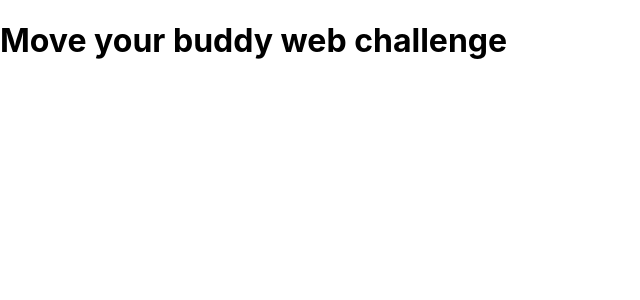
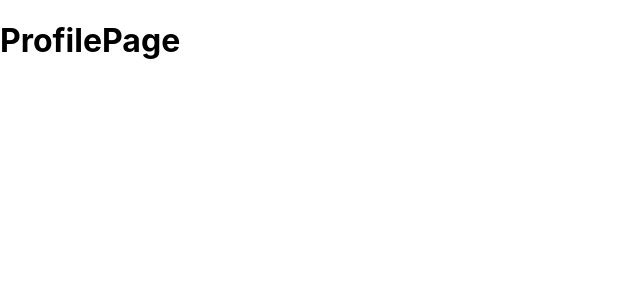
Before and after one commit to CodeSyl/MYB-WEB-CHALLENGE, a React (Create React App) app: page / in a window 1280 px wide. Shown: the top 300 px of the page, without its empty margins (0-640 px from the left). Built offline with nearby package versions, Linux system fonts and the light colour scheme.

Commit message:
Add Node sasss Dependency + create folder structure

```diff
--- a/package.json
+++ b/package.json
@@ -3,6 +3,7 @@
   "version": "0.1.0",
   "private": true,
   "dependencies": {
+    "node-sass": "^4.10.0",
     "react": "^16.6.3",
     "react-dom": "^16.6.3",
     "react-scripts": "2.1.1"
--- a/src/App.js
+++ b/src/components/App/App.js
@@ -1,11 +1,12 @@
 import React, { Component } from 'react';
-import './App.css';
+import { ProfilePage } from '../../pages';
+import './App.scss';
 
 class App extends Component {
   render() {
     return (
       <div className="App">
-        <h1>Move your buddy web challenge</h1>
+        <ProfilePage></ProfilePage>
       </div>
     );
   }
--- /dev/null
+++ b/src/components/index.js
@@ -0,0 +1,3 @@
+import App from './App/App';
+
+export { App };
--- a/src/index.js
+++ b/src/index.js
@@ -1,7 +1,7 @@
 import React from 'react';
 import ReactDOM from 'react-dom';
-import './index.css';
-import App from './App';
+import './index.scss';
+import { App } from './components';
 import * as serviceWorker from './serviceWorker';
 
 ReactDOM.render(<App />, document.getElementById('root'));
--- /dev/null
+++ b/src/pages/ProfilePage/ProfilePage.js
@@ -0,0 +1,11 @@
+import React from 'react';
+
+const ProfilePage = () => {
+  return (
+    <div>
+      <h1>ProfilePage</h1>
+    </div>
+  );
+};
+
+export default ProfilePage;
--- /dev/null
+++ b/src/pages/index.js
@@ -0,0 +1,3 @@
+import ProfilePage from './ProfilePage/ProfilePage';
+
+export { ProfilePage };
```
Also changed, not shown: src/components/App/App.scss (added), src/index.scss (renamed from src/index.css), src/pages/ProfilePage/Profile.scss (added), 1 other file (tests, documents, lock files or other folders).
